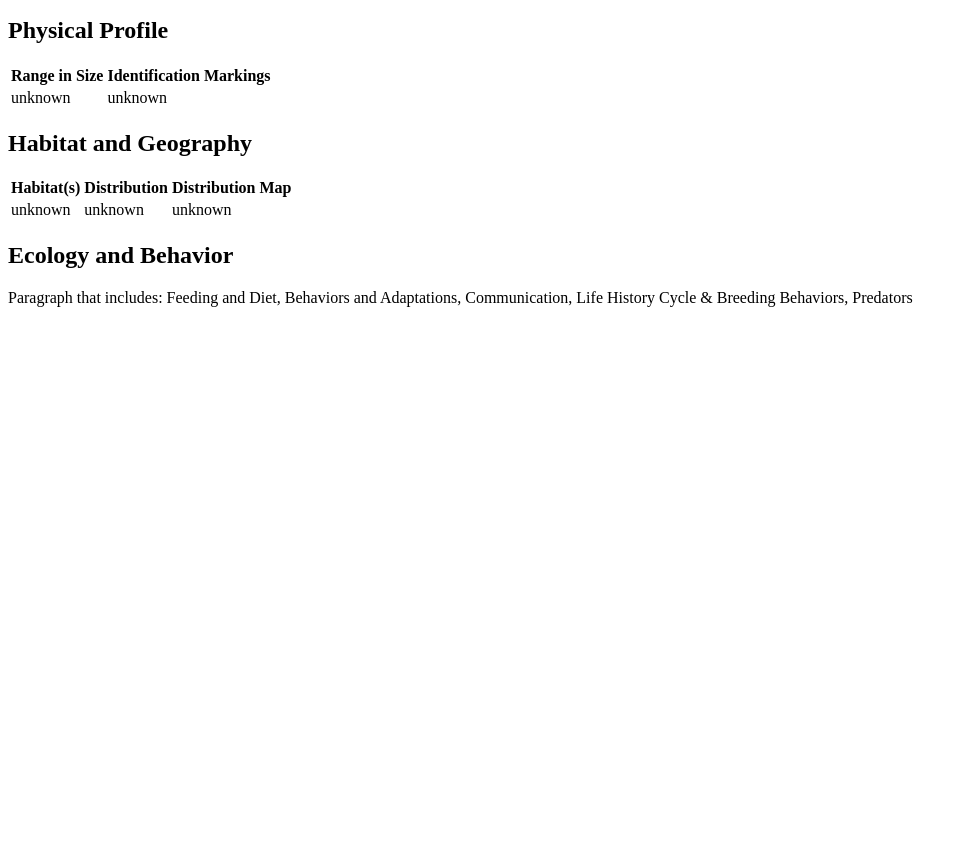
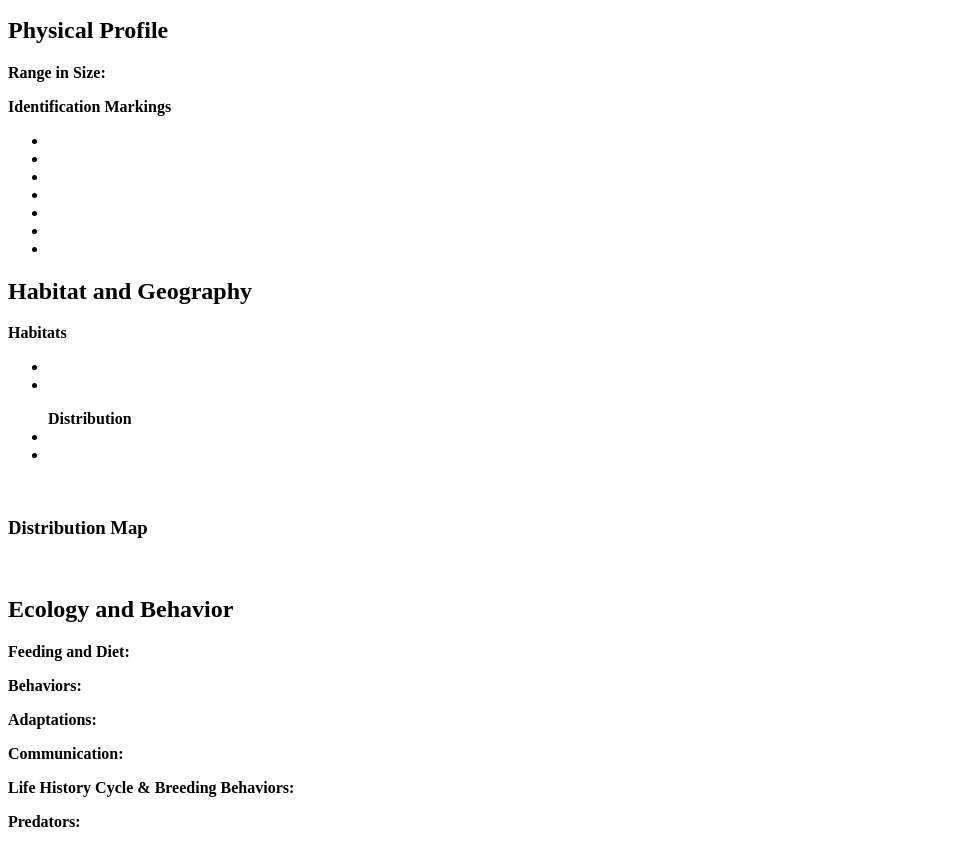
Before and after one commit to Snacks0515/Zoo-Animals, a plain HTML site: page magtreefrog.html in a window 1280 px wide. Shown: the part 938-1785 px from the top of the page, without its empty margins (0-967 px from the left). Before the commit the page ends 1261 px from the top, so only its background shows below. Drawn offline with Linux system fonts and the light colour scheme.

Commit message:
Zoo Animals Dossier
unfinished

```diff
--- a/magtreefrog.html
+++ b/magtreefrog.html
@@ -59,35 +59,40 @@
   </tr>
 </table>
 <h2>Physical Profile</h2>
+<!--Past line 62 is copied from the california sea lion page-->
+<p><strong>Range in Size:</strong> </p>
 <table>
-    <tr>
-        <th>Range in Size</th>
-        <th>Identification Markings</th>
-    </tr>
-    <tr>
-        <td>unknown</td>
-        <td>unknown</td>
-    </tr>
+  <strong>Identification Markings</strong>
+    <ul>
+      <li></li>
+      <li></li>
+      <li></li>
+      <li></li>
+      <li></li>
+      <li></li>
+      <li></li>
+    </ul>
+<h2>Habitat and Geography</h2>
+<strong>Habitats</strong>
+    <ul>
+      <li></li>
+      <li></li>
+    </ul>
+    <ul>
+      <strong>Distribution</strong>
+      <li></li>
+      <li></li>
+    </ul>
 </table>
-<h2>Habitat and Geography</h2>
-<table>
-    <tr>
-        <th>Habitat(s)</th>
-        <th>Distribution</th>
-        <th>Distribution Map</th>
-    </tr>
-    <tr>
-        <td>unknown</td>
-        <td>unknown</td>
-        <td>unknown</td>
-    </tr>
-</table>
+<br>
+        <h3><strong>Distribution Map</strong></h3>
+        <img src="" alt="">
 <h2>Ecology and Behavior</h2>
-<p>
-   Paragraph that includes: Feeding and Diet, Behaviors and Adaptations, Communication, Life History Cycle & Breeding Behaviors, Predators
-</p>
-
-        <a href=""></a>
-    </section>
+<p><strong>Feeding and Diet:</strong> </p>
+<p><strong>Behaviors:</strong> </p>
+<p><strong>Adaptations:</strong> </p>
+<p><strong>Communication:</strong> </p>
+<p><strong>Life History Cycle & Breeding Behaviors:</strong> </p>
+<p><strong>Predators:</strong> </p>
 </body>
 </html>
```
Also changed, not shown: EurasianEagleOwl.html (+32 -24 lines), RedBilledLeiothrix.html (+32 -24 lines), californiasealion.html (+8 -1 lines), index.html (+5 -4 lines).
